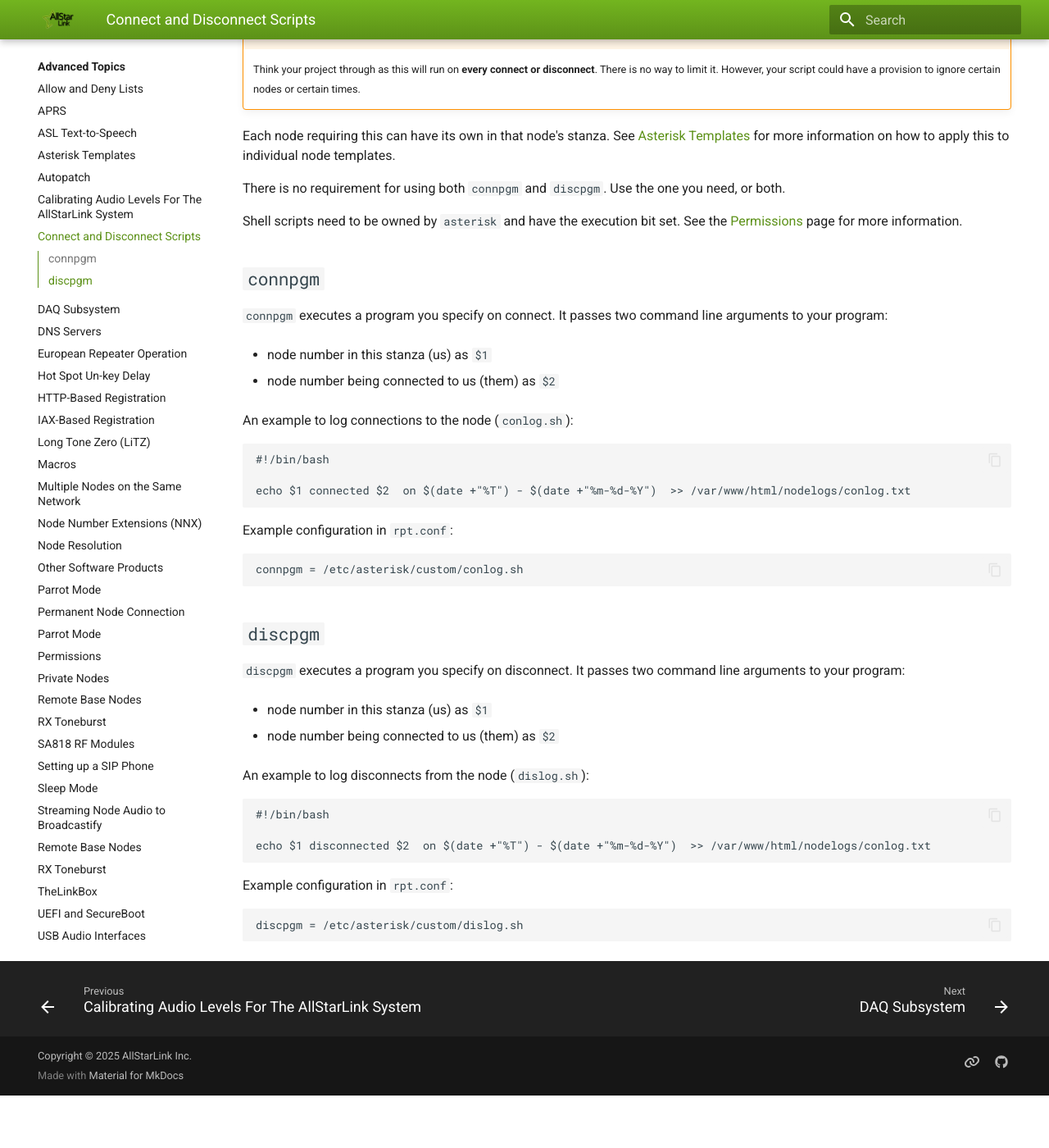
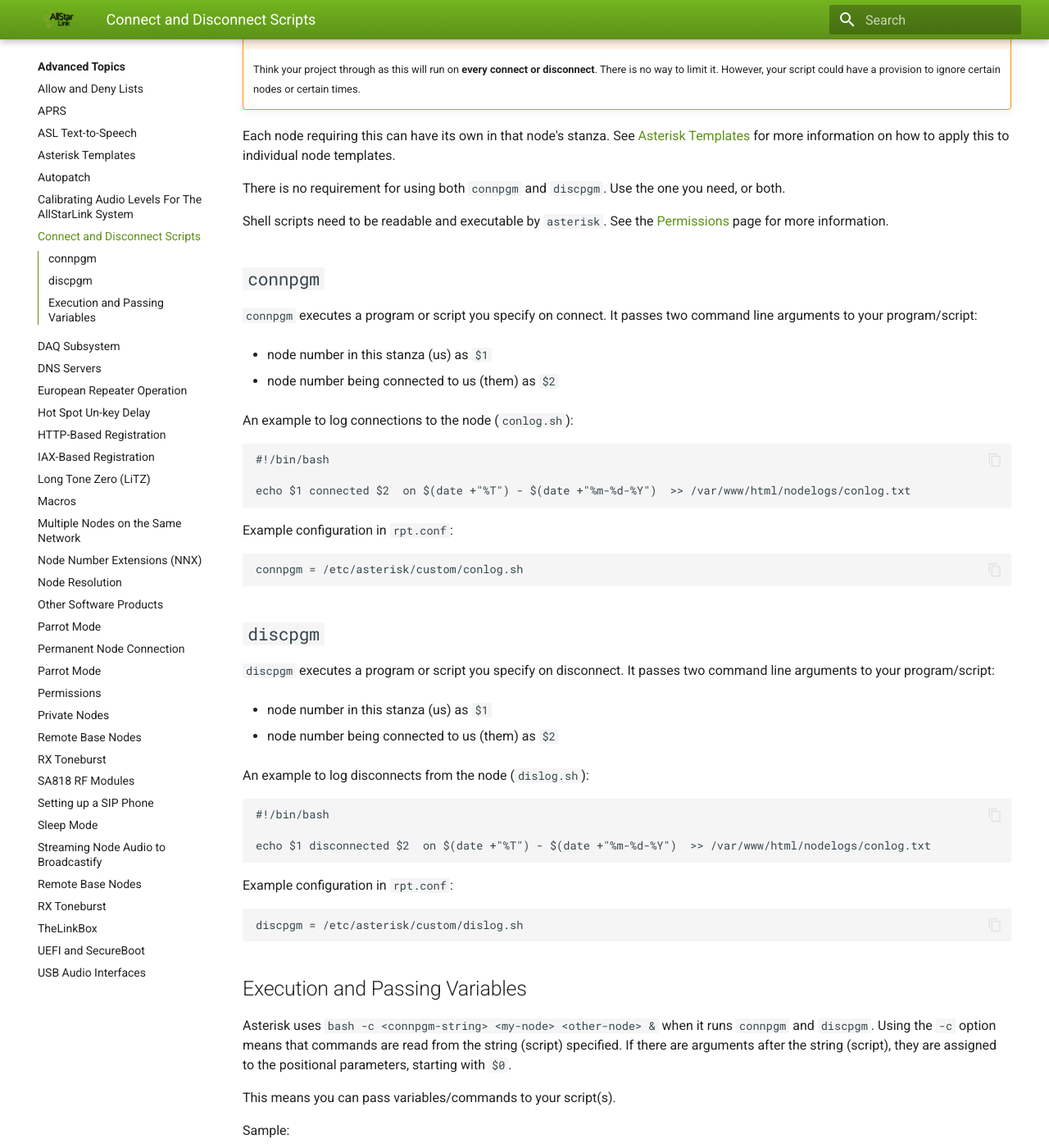
Before and after one commit to AllStarLink/ASL3-Manual, an MkDocs documentation site: the page built from docs/adv-topics/condiscpgm.md, in a window 1280 px wide and 1400 px high, scrolled down 275 px. Shown: the whole window at 82% size. Built offline with MkDocs 1.6.1 and Material for MkDocs 9.7.7, drawn with Linux system fonts in a browser that asks for light colours; before the commit the page ends 1611 px from its top, so only the background shows below that; some of the changed text lies outside the part shown.

Commit message:
Re-working some of the explanations.

````diff
--- a/docs/adv-topics/condiscpgm.md
+++ b/docs/adv-topics/condiscpgm.md
@@ -10,10 +10,10 @@
 
 There is no requirement for using both `connpgm` and `discpgm`. Use the one you need, or both.
 
-Shell scripts need to be owned by `asterisk` and have the execution bit set. See the [Permissions](./permissions.md) page for more information.
+Shell scripts need to be readable and executable by `asterisk`. See the [Permissions](./permissions.md) page for more information.
 
 ## `connpgm`
-`connpgm` executes a program you specify on connect. It passes two command line arguments to your program:
+`connpgm` executes a program or script you specify on connect. It passes two command line arguments to your program/script:
 
 * node number in this stanza (us) as `$1`
 
@@ -34,7 +34,7 @@
 ```
 
 ## `discpgm`
-`discpgm` executes a program you specify on disconnect. It passes two command line arguments to your program:
+`discpgm` executes a program or script you specify on disconnect. It passes two command line arguments to your program/script:
 
 * node number in this stanza (us) as `$1`
 
@@ -53,3 +53,15 @@
 ```
 discpgm = /etc/asterisk/custom/dislog.sh
 ```
+
+## Execution and Passing Variables
+Asterisk uses `bash -c <connpgm-string> <my-node> <other-node> &` when it runs `connpgm` and `discpgm`. Using the `-c` option means that commands are read from the string (script) specified. If there are arguments after the string (script), they are assigned to the positional parameters, starting with `$0`.
+
+This means you can pass variables/commands to your script(s).
+
+Sample:
+
+```
+connpgm=/etc/asterisk/custom/myscript 1
+discpgm=/etc/asterisk/custom/myscript 0
+```
````
Also changed, not shown: docs/config/rpt_conf.md (+4 -13 lines).
